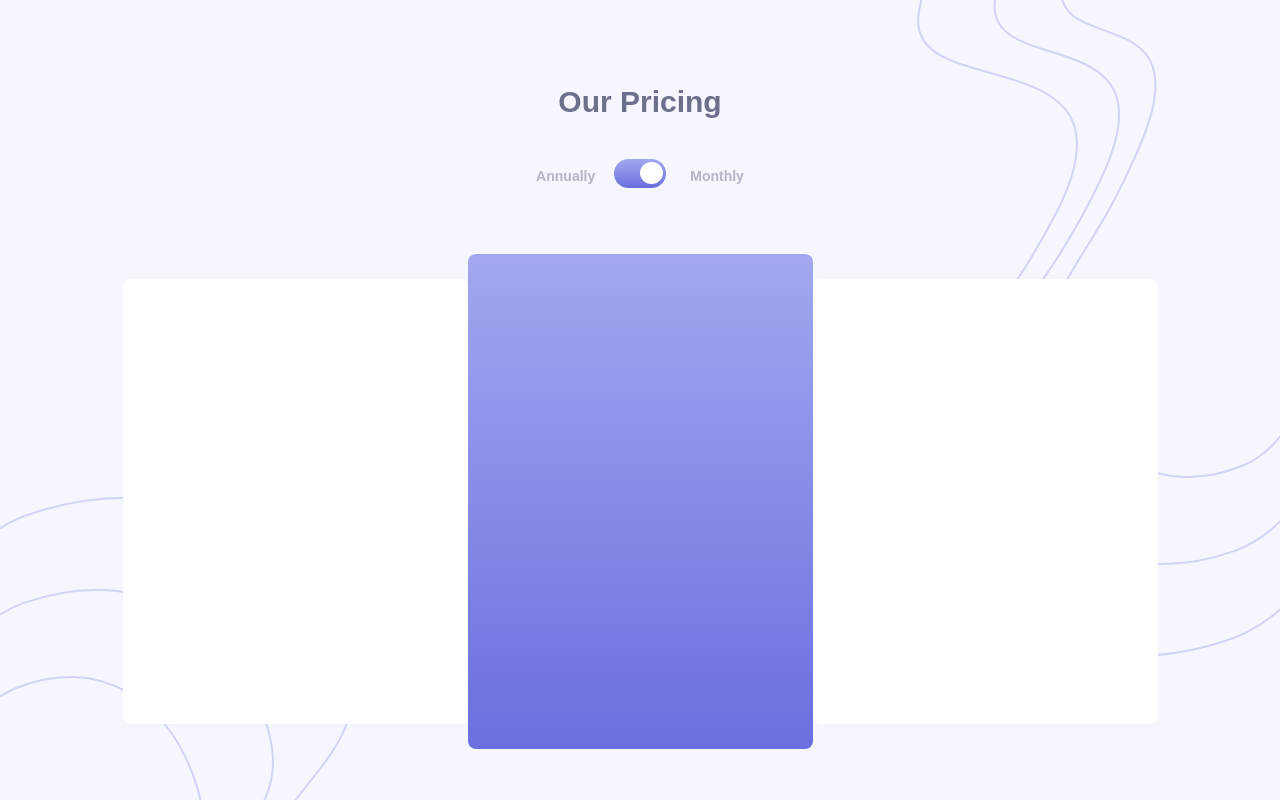
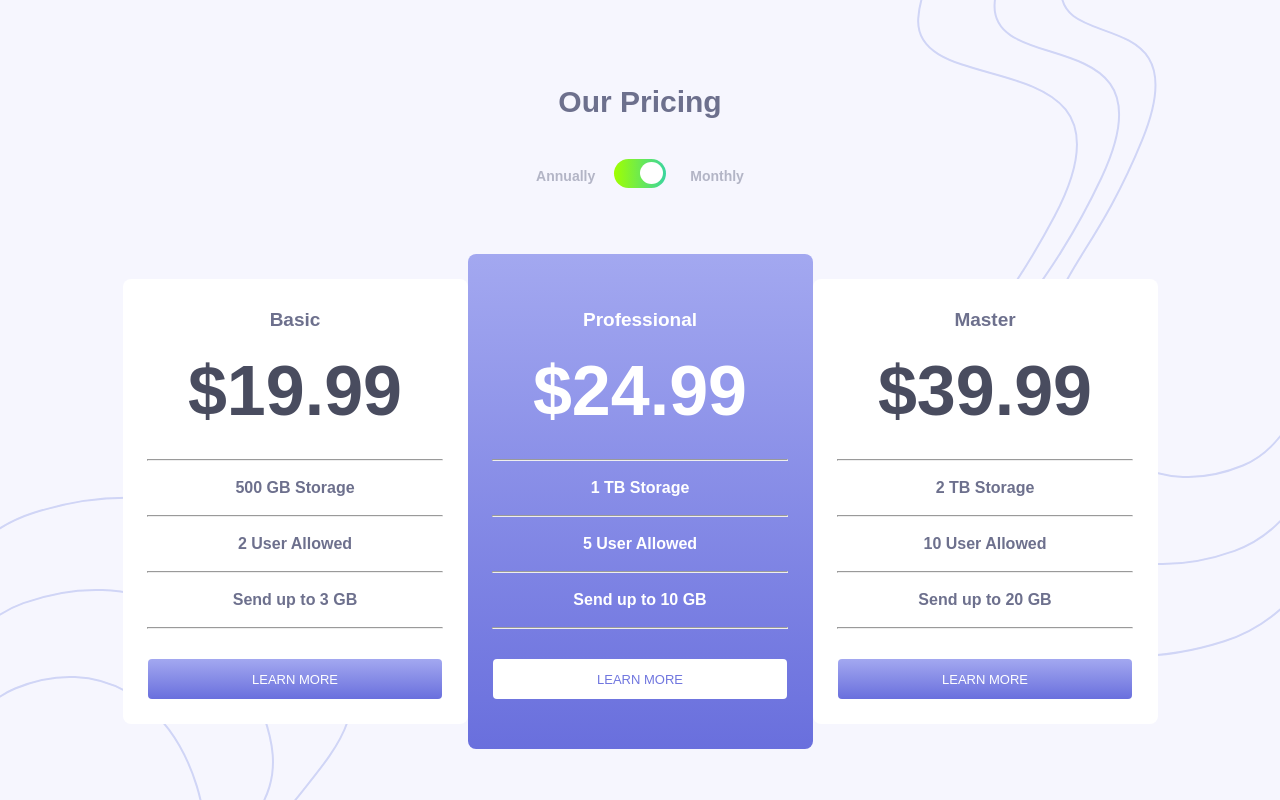
Before and after one commit to John9927/pricing-angular, an Angular app: page / in a window 1280 px wide. Built offline with nearby package versions, Linux system fonts and the light colour scheme.

Commit message:
Add switch + fix card button

```diff
--- a/src/app/app.component.html
+++ b/src/app/app.component.html
@@ -8,7 +8,7 @@
   <div class="container__switch">
     <span class="container__switch__label__annually">Annually</span>
     <label class="switch">
-      <input type="checkbox" checked>
+      <input type="checkbox" id="checkbox" checked>
       <span class="slider round"></span>
     </label>
     <span class="container__switch__label__monthly">Monthly</span>
@@ -16,11 +16,50 @@
 
   <div class="container__card">
     <div class="container__card1">
-      <div class="card1"></div>
+      <div class="card1">
+        <div class="card1__container__label">
+          <span class="card1__label">Basic</span>
+          <span class="card1__price" id="price">$19.99</span>
+          <hr>
+          <span class="card1__item">500 GB Storage</span>
+          <hr>
+          <span class="card1__item">2 User Allowed</span>
+          <hr>
+          <span class="card1__item">Send up to 3 GB</span>
+          <hr class="space__down">
+          <button class="card__button">Learn More</button>
+        </div>
+      </div>
     </div>
-    <div class="card2"></div>
+    <div class="card2">
+      <div class="card1__container__label">
+        <span class="card1__label white space">Professional</span>
+        <span class="card1__price white" id="price2">$24.99</span>
+        <hr>
+        <span class="card1__item white">1 TB Storage</span>
+        <hr>
+        <span class="card1__item white">5 User Allowed</span>
+        <hr>
+        <span class="card1__item white">Send up to 10 GB</span>
+        <hr class="space__down">
+        <button class="card__button white__background hover__background">Learn More</button>
+      </div>
+    </div>
     <div class="container__card3">
-      <div class="card3"></div>
+      <div class="card3">
+        <div class="card1__container__label">
+          <span class="card1__label">Master</span>
+          <span class="card1__price" id="price3">$39.99</span>
+          <hr>
+          <span class="card1__item">2 TB Storage</span>
+          <hr>
+          <span class="card1__item">10 User Allowed</span>
+          <hr>
+          <span class="card1__item">Send up to 20 GB</span>
+          <hr class="space__down">
+          <button class="card__button">Learn More</button>
+        </div>
+      </div>
     </div>
   </div>
 </div>
--- a/src/app/app.component.scss
+++ b/src/app/app.component.scss
@@ -69,7 +69,8 @@
   left: -11px;
   right: 9px;
   bottom: 1px;
-  background: linear-gradient(hsl(236, 72%, 79%), hsl(237, 63%, 64%));
+  background: rgb(163,168,240);
+  background: linear-gradient(90deg, rgba(163,168,240,1) 0%, rgba(105,111,221,1) 100%);
   -webkit-transition: .4s;
   transition: .4s;
 }
@@ -87,7 +88,8 @@
 }
 
 input:checked + .slider {
-  background-color: hsl(236, 72%, 79%)
+  background: rgb(160,255,0);
+  background: linear-gradient(90deg, rgba(160,255,0,1) 0%, rgba(58,213,159,1) 100%);
 }
 
 input:focus + .slider {
@@ -144,3 +146,91 @@ input:checked + .slider:before {
   width: 345px;
   border-radius: 8px;
 }
+
+.card1__container__label {
+  display: flex;
+  flex-direction: column;
+  justify-content: center;
+}
+
+.card1__label {
+  display: flex;
+  justify-content: center;
+  color: hsl(233, 13%, 49%);
+  font-weight: bold;
+  font-size: 19px;
+  margin-bottom: 20px;
+  margin-top: 30px;
+
+}
+.white {
+  color: white !important;
+}
+.white__background {
+  background: white !important;
+}
+
+.space {
+  margin-top: 55px;
+}
+.space__down {
+  margin-bottom: 30px;
+}
+.card1__price {
+  display: flex;
+  justify-content: center;
+  color: hsl(232, 13%, 33%);
+  font-size: 70px;
+  margin-bottom: 20px;
+  font-weight: bold;
+}
+
+.card__button {
+  background: linear-gradient(hsl(236, 72%, 79%), hsl(237, 63%, 64%));
+  width: 85%;
+  height: 40px;
+  border-radius: 4px;
+  margin: 0 auto;
+  border: 0;
+  color: white;
+  font-size: 13px;
+  text-transform: uppercase;
+}
+
+.card__button:focus {
+  outline: none;
+}
+
+.card__button:hover {
+  background: transparent;
+  border: 2px solid hsl(237, 63%, 64%);
+  color: black;
+}
+
+.hover__background {
+  color: #7076DF;
+}
+.hover__background:hover {
+  background: #7076DF !important;
+  border: 2px solid white;
+}
+
+.blue {
+  color: hsl(236, 72%, 79%) !important;
+}
+
+hr {
+  display: flex;
+  justify-content: center;
+  width: 85%;
+  color: black;
+}
+
+.card1__item {
+  display: flex;
+  justify-content: center;
+  width: 100%;
+  padding: 10px 0px 10px 0px;
+  color: hsl(233, 13%, 49%);
+  font-weight: bold;
+}
--- a/src/app/app.component.ts
+++ b/src/app/app.component.ts
@@ -1,10 +1,29 @@
-import { Component } from '@angular/core';
+import { Component, OnInit } from '@angular/core';
 
 @Component({
   selector: 'app-root',
   templateUrl: './app.component.html',
   styleUrls: ['./app.component.scss']
 })
-export class AppComponent {
+export class AppComponent implements OnInit {
   title = 'pricing-angular';
+  checkbox: any;
+
+  ngOnInit() {
+    this.checkbox = document.querySelector('#checkbox');
+    setInterval(function() {
+      if(!this.checkbox.checked) {
+        document.getElementById('price').innerHTML = "$199.99";
+        document.getElementById('price2').innerHTML = "$249.99";
+        document.getElementById('price3').innerHTML = "$399.99";
+      }
+      else {
+        document.getElementById('price').innerHTML = "$19.99";
+        document.getElementById('price2').innerHTML = "$24.99";
+        document.getElementById('price3').innerHTML = "$39.99";
+      }
+    }
+
+    )
+  }
 }
--- a/src/styles.scss
+++ b/src/styles.scss
@@ -1,6 +1,6 @@
 /* You can add global styles to this file, and also import other style files */
 html {
-  font-family: sans-serif;
+  font-family: 'Montserrat', sans-serif;
   -webkit-text-size-adjust: 100%;
   -ms-text-size-adjust: 100%;
   background: hsl(240, 78%, 98%);
```
